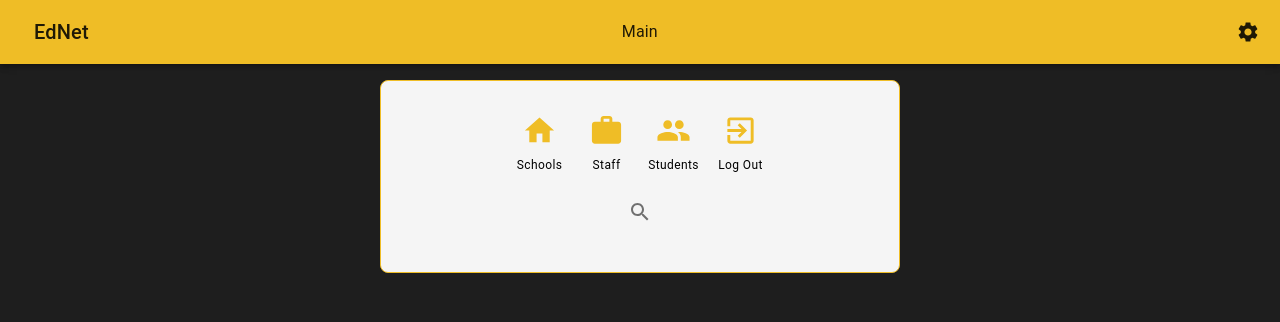
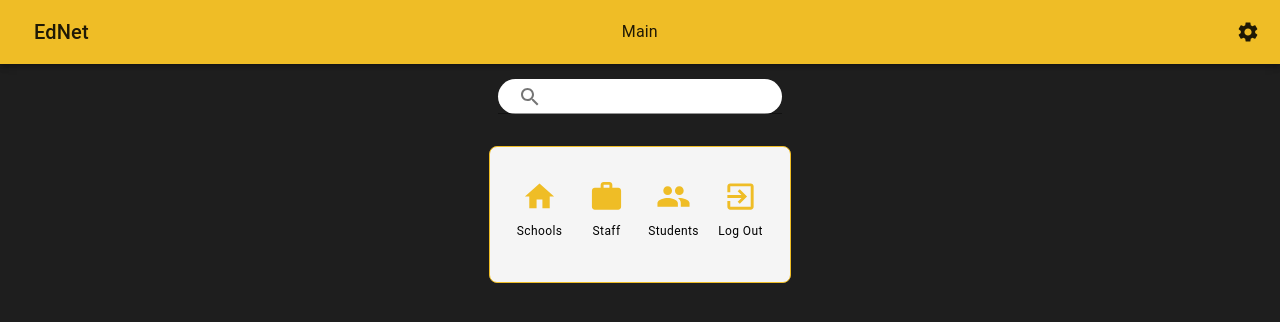
Before and after one commit to SamTessier/Contact-Management, a React (Create React App) app: page / in a window 1280 px wide. Shown: the top 322 px of the page. Built offline with nearby package versions, Linux system fonts and the light colour scheme; sample sign-in values are in the browser's storage.

Commit message:
Update MainScreen.js
Styling updates, moved searchbar to top of page

```diff
--- a/src/components/MainScreen.js
+++ b/src/components/MainScreen.js
@@ -6,7 +6,6 @@ import {
   Typography,
   TextField,
   Box,
-  Button,
 } from "@mui/material";
 import { Link } from "react-router-dom";
 import HomeIcon from "@mui/icons-material/Home";
@@ -14,17 +13,16 @@ import WorkIcon from "@mui/icons-material/Work";
 import PeopleIcon from "@mui/icons-material/People";
 import InfoIcon from "@mui/icons-material/Info";
 import SearchIcon from "@mui/icons-material/Search";
-import ExitToAppIcon from '@mui/icons-material/ExitToApp';
+import ExitToAppIcon from "@mui/icons-material/ExitToApp";
 import StudentDetails from "./StudentDetails";
 import { getStudents, getStaff } from "../localStorageDB";
-import { AuthContext } from '../AuthContext';
+import { AuthContext } from "../AuthContext";
 
 const MainScreen = () => {
   const { logOut } = useContext(AuthContext);
   const [searchTerm, setSearchTerm] = useState("");
   const [selectedStudent, setSelectedStudent] = useState(null);
   const [detailsOpen, setDetailsOpen] = useState(false);
-  const [showSearch, setShowSearch] = useState(false);
 
   let data = searchTerm !== "" ? [...getStudents(), ...getStaff()] : [];
   data = data.filter((item) =>
@@ -40,7 +38,37 @@ const MainScreen = () => {
 
   const handleDetailsClose = () => setDetailsOpen(false);
 
+
   return (
+    <Grid container direction="column" alignItems="center" spacing={2}>
+      <Grid item xs={12}>
+        <TextField
+          variant="filled"
+          value={searchTerm}
+          onChange={(e) => setSearchTerm(e.target.value)}
+          fullWidth
+          InputProps={{
+            startAdornment: (
+              <IconButton>
+                <SearchIcon />
+              </IconButton>
+            ),
+            style: {
+              borderRadius: 50,
+              backgroundColor: "white",
+              height: "35px",
+            },
+            classes: { input: "input" },
+          }}
+          sx={{
+            ".input": {
+              paddingBottom: "20px",
+            },
+          }}
+          style={{ marginTop: "15px" }}
+        />
+      </Grid>
+      <Grid item xs={12}>
         <Box
           border={1}
           borderColor="#EFBD26"
@@ -57,12 +85,21 @@ const MainScreen = () => {
             alignItems="center"
           >
             <Grid item>
-          <Grid container direction="row" spacing={2} justifyContent="center">
+              <Grid
+                container
+                direction="row"
+                spacing={2}
+                justifyContent="center"
+              >
                 <Grid item>
                   <IconButton color="primary" component={Link} to="/schools">
                     <HomeIcon fontSize="large" />
                   </IconButton>
-              <Typography variant="caption" display="block" textAlign="center">
+                  <Typography
+                    variant="caption"
+                    display="block"
+                    textAlign="center"
+                  >
                     Schools
                   </Typography>
                 </Grid>
@@ -70,7 +107,11 @@ const MainScreen = () => {
                   <IconButton color="primary" component={Link} to="/staff">
                     <WorkIcon fontSize="large" />
                   </IconButton>
-              <Typography variant="caption" display="block" textAlign="center">
+                  <Typography
+                    variant="caption"
+                    display="block"
+                    textAlign="center"
+                  >
                     Staff
                   </Typography>
                 </Grid>
@@ -78,7 +119,11 @@ const MainScreen = () => {
                   <IconButton color="primary" component={Link} to="/students">
                     <PeopleIcon fontSize="large" />
                   </IconButton>
-              <Typography variant="caption" display="block" textAlign="center">
+                  <Typography
+                    variant="caption"
+                    display="block"
+                    textAlign="center"
+                  >
                     Students
                   </Typography>
                 </Grid>
@@ -88,32 +133,23 @@ const MainScreen = () => {
                       <ExitToAppIcon fontSize="large" />
                     </IconButton>
                   </Tooltip>
-              <Typography variant="caption" display="block" textAlign="center">
+                  <Typography
+                    variant="caption"
+                    display="block"
+                    textAlign="center"
+                  >
                     Log Out
                   </Typography>
                 </Grid>
               </Grid>
             </Grid>
-        <Grid item xs={12}>
-          <Grid container justify="center">
-            {showSearch ? (
-              <TextField
-                variant="outlined"
-                label="Search"
-                value={searchTerm}
-                onChange={(e) => setSearchTerm(e.target.value)}
-                style={{ width: "80%" }}
-                onBlur={() => setShowSearch(false)}
-              />
-            ) : (
-              <IconButton onClick={() => setShowSearch(true)}>
-                <SearchIcon />
-              </IconButton>
-            )}
-          </Grid>
-        </Grid>
             <Grid item>
-          <Grid container direction="column" spacing={2} alignItems="center">
+              <Grid
+                container
+                direction="column"
+                spacing={2}
+                alignItems="center"
+              >
                 {searchTerm &&
                   data.map((item, index) => (
                     <Grid
@@ -148,6 +184,8 @@ const MainScreen = () => {
             )}
           </Grid>
         </Box>
+      </Grid>
+    </Grid>
   );
 };
 
```
Lines whose indentation alone changed are shown as unchanged.
